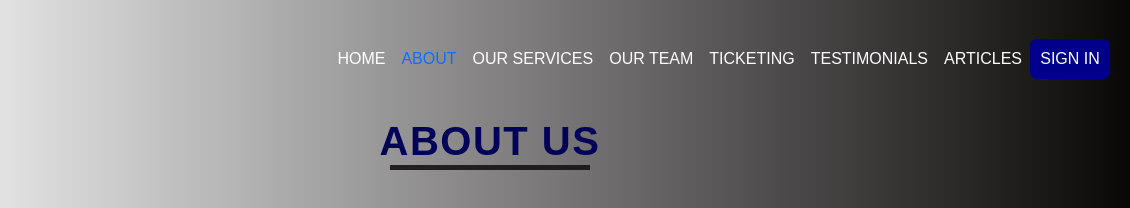
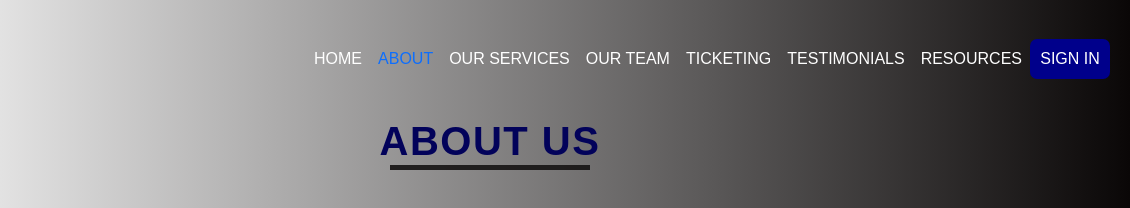
Before and after one commit to Thatgirl9/Justice-Without-Borders, a plain HTML site: page about.html in a window 1280 px wide. Shown: the top 208 px of the page, 150-1280 px from the left. Drawn offline with nearby package versions, Linux system fonts and the light colour scheme.

Commit message:
change of article

```diff
--- a/about.html
+++ b/about.html
@@ -72,7 +72,7 @@
             <a class="nav-link" href="Testimonials.html">Testimonials</a>
           </li>
           <li class="nav-item">
-            <a class="nav-link" href="legal_resources.html">Articles</a>
+            <a class="nav-link" href="legal_resources.html">Resources</a>
           </li>
           <li class="nav-item sign-in">
             <a class="nav-link" href="login.html">Sign In</a>
```
Also changed, not shown: index.html (+1 -1 lines), services.html (+1 -1 lines).
